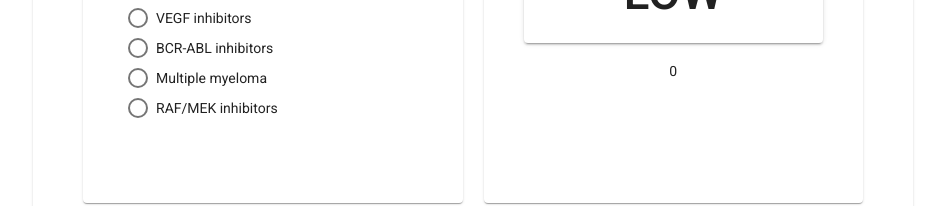
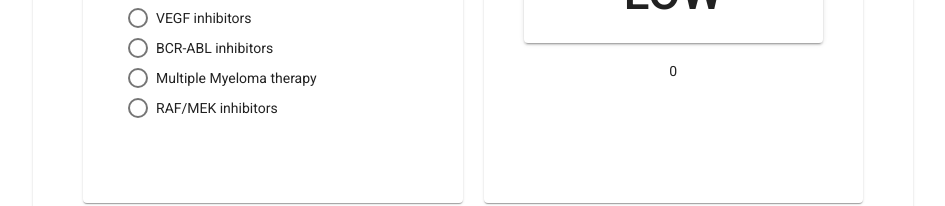
Before and after one commit to ninjafail/risk-calculator-web, an Angular app: page / in a window 1280 px wide. Shown: the part 277-483 px from the top of the page, without its empty margins (167-1112 px from the left). Built offline with nearby package versions, Linux system fonts and the light colour scheme.

Commit message:
renamed therapy

```diff
--- a/src/app/risk-calculator/therapies.data.ts
+++ b/src/app/risk-calculator/therapies.data.ts
@@ -174,7 +174,7 @@ let therapyD: TherapyInterface = {
 
 
 let therapyE: TherapyInterface = {
-  name: "Multiple myeloma ",
+  name: "Multiple Myeloma therapy",
   option_fields: [
     {
         name: "Age",
```
